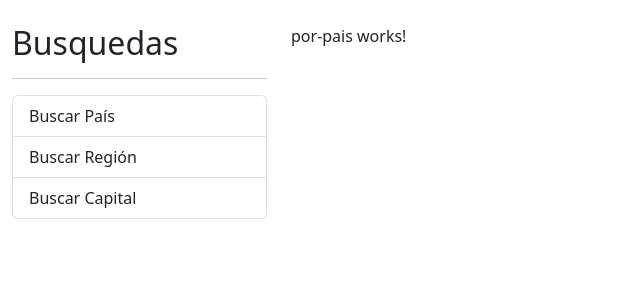
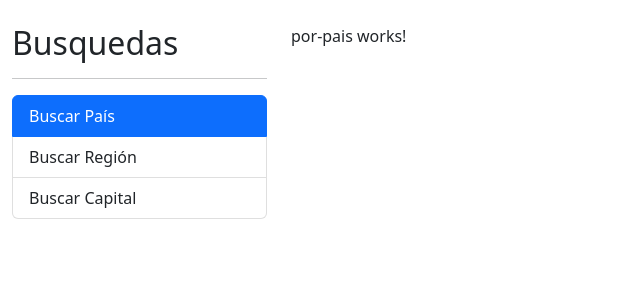
Before and after one commit to luceroraul12/03-paisesApp, an Angular app: page / in a window 1280 px wide. Shown: the top 300 px of the page, without its empty margins (0-640 px from the left). Built offline with nearby package versions, Linux system fonts and the light colour scheme.

Commit message:
fix exact

```diff
--- a/src/app/app.component.html
+++ b/src/app/app.component.html
@@ -4,7 +4,8 @@
         <h2>Busquedas</h2>
         <hr>
         <ul class="list-group">
-            <li class="list-group-item" routerLink="pais" routerLinkActive="active">Buscar País</li>
+            <li class="list-group-item" routerLink="" routerLinkActive="active"
+                [routerLinkActiveOptions]="{exact: true}">Buscar País</li>
             <li class="list-group-item" routerLink="region" routerLinkActive="active">Buscar Región</li>
             <li class="list-group-item" routerLink="capital" routerLinkActive="active">Buscar Capital</li>
         </ul>
```
